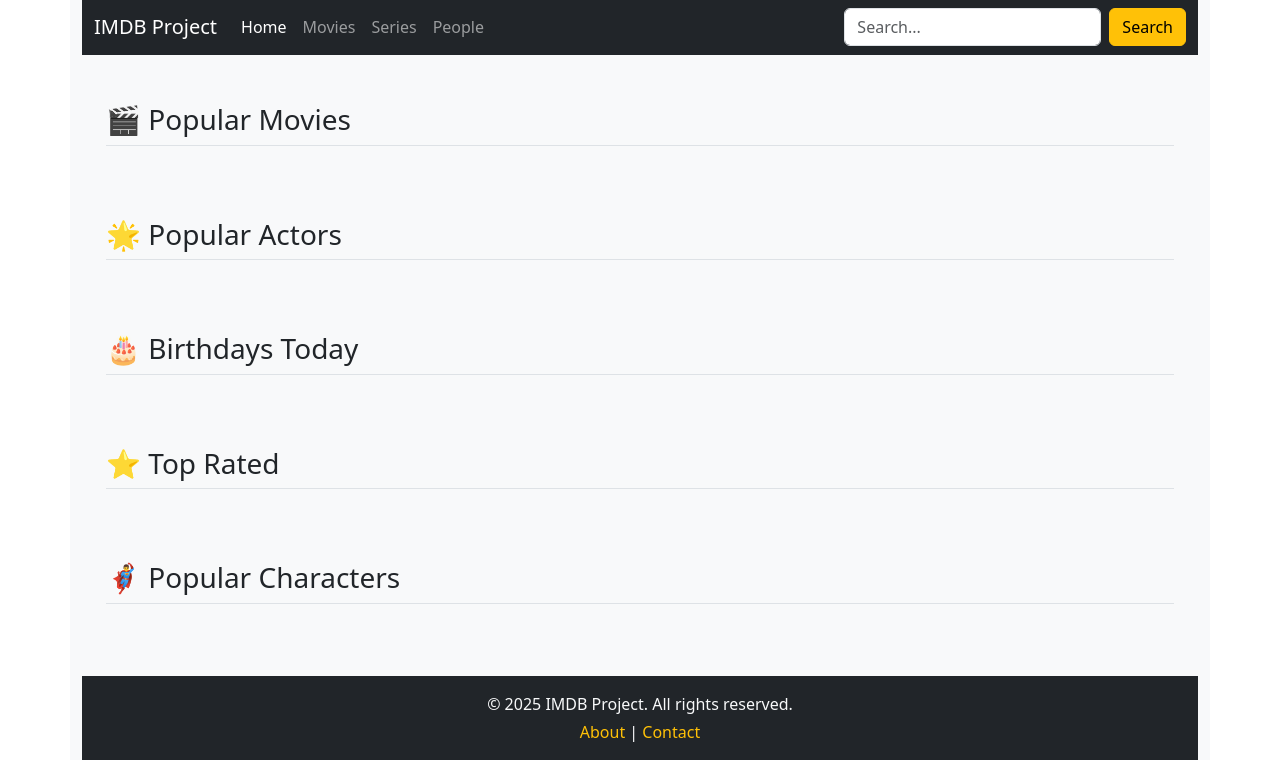
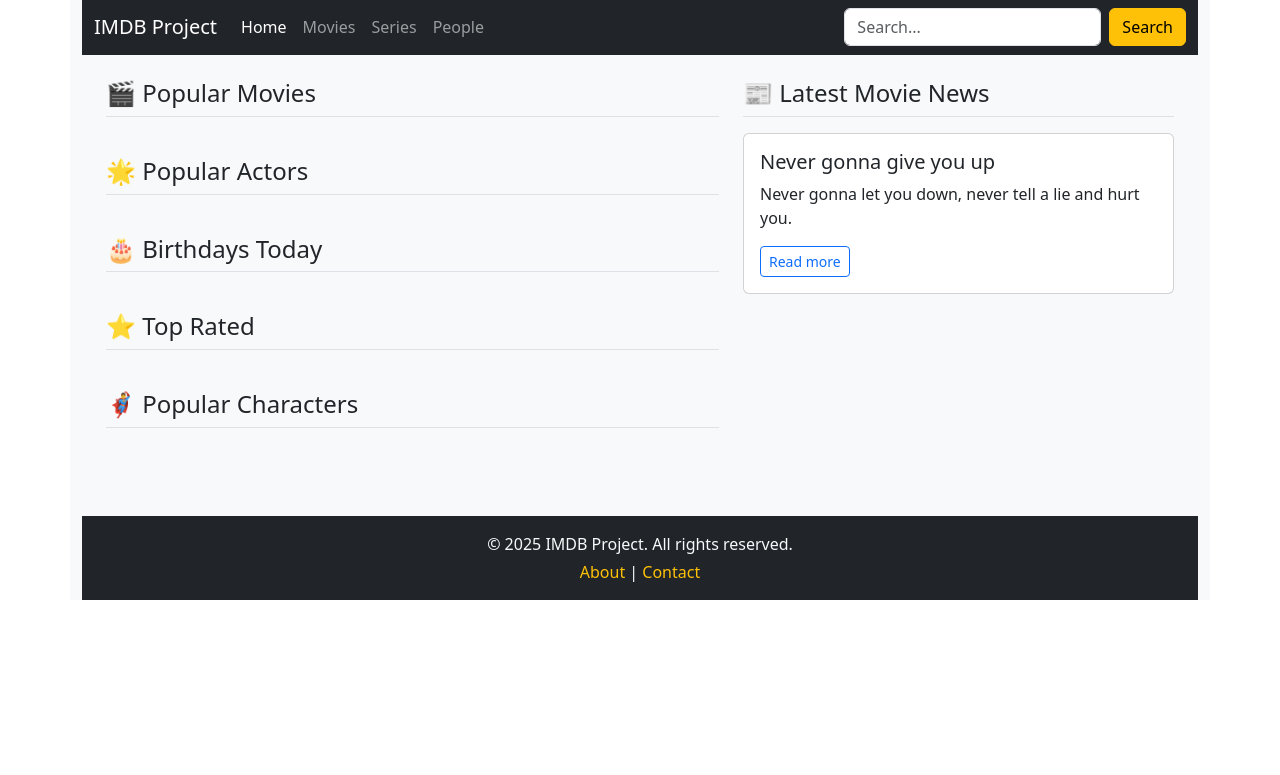
Before and after one commit to Michaellww/IMDB-group-project, a PHP site: page / in a window 1280 px wide. Shown: the part 25-800 px from the top of the page. Run offline with PHP 8.4, Linux system fonts and the light colour scheme.

Commit message:
Divided into 2 sections (left is the modular sections and right is the movie news etc.).

```diff
--- a/Skeleton/imdb-php/index.php
+++ b/Skeleton/imdb-php/index.php
@@ -11,49 +11,73 @@
 -<main role="main" class="container bg-light">
     <!-- Navigation -->
     <? include_once 'navigation.php' ?>
-    <main role="main" class="container-fluid px-4 bg-light">
+    <main class="container-fluid px-4 bg-light">
+        <div class="row">
 
+            <!-- 🧱 LEFT COLUMN (Base layout) -->
+            <div class="col-lg-7">
                 <!-- 🎬 Popular Movies -->
-        <section class="my-5" id="popular-movies">
-            <h3 class="mb-4 border-bottom pb-2">🎬 Popular Movies</h3>
+                <section class="my-4" id="popular-movies">
+                    <h4 class="mb-3 border-bottom pb-2">🎬 Popular Movies</h4>
                     <div class="row" id="movie-results">
-                <!-- Movie cards go here -->
+                        <!-- Movie cards here -->
                     </div>
                 </section>
 
                 <!-- 🌟 Popular Actors -->
-        <section class="my-5" id="popular-actors">
-            <h3 class="mb-4 border-bottom pb-2">🌟 Popular Actors</h3>
+                <section class="my-4" id="popular-actors">
+                    <h4 class="mb-3 border-bottom pb-2">🌟 Popular Actors</h4>
                     <div class="row" id="actor-results">
-                <!-- Actor cards go here -->
+                        <!-- Actor cards here -->
                     </div>
                 </section>
 
-        <!-- 🎂 Celebrity Birthdays Today -->
-        <section class="my-5" id="birthday-celebs">
-            <h3 class="mb-4 border-bottom pb-2">🎂 Birthdays Today</h3>
+                <!-- 🎂 Birthdays -->
+                <section class="my-4" id="birthday-celebs">
+                    <h4 class="mb-3 border-bottom pb-2">🎂 Birthdays Today</h4>
                     <div class="row" id="birthday-results">
-                <!-- Birthday cards go here -->
+                        <!-- Cards here -->
                     </div>
                 </section>
 
-        <!-- ⭐ Top Rated Content -->
-        <section class="my-5" id="top-rated">
-            <h3 class="mb-4 border-bottom pb-2">⭐ Top Rated</h3>
+                <!-- ⭐ Ratings -->
+                <section class="my-4" id="top-rated">
+                    <h4 class="mb-3 border-bottom pb-2">⭐ Top Rated</h4>
                     <div class="row" id="top-rated-results">
-                <!-- Top rated items go here -->
+                        <!-- Cards here -->
                     </div>
                 </section>
 
-        <!-- 🦸‍♂️ Popular Characters -->
-        <section class="my-5" id="popular-characters">
-            <h3 class="mb-4 border-bottom pb-2">🦸‍♂️ Popular Characters</h3>
+                <!-- 🦸‍♂️ Characters -->
+                <section class="my-4" id="popular-characters">
+                    <h4 class="mb-3 border-bottom pb-2">🦸‍♂️ Popular Characters</h4>
                     <div class="row" id="character-results">
-                <!-- Character cards go here -->
+                        <!-- Cards here -->
                     </div>
                 </section>
+            </div>
 
+            <!-- 📰 RIGHT COLUMN (Movie News) -->
+            <div class="col-lg-5">
+                <section class="my-4" id="movie-news">
+                    <h4 class="mb-3 border-bottom pb-2">📰 Latest Movie News</h4>
+
+                    <!-- Example News Card -->
+                    <div class="card mb-3">
+                        <div class="card-body">
+                            <h5 class="card-title">Never gonna give you up</h5>
+                            <p class="card-text">Never gonna let you down, never tell a lie and hurt you.</p>
+                            <a href="#" class="btn btn-sm btn-outline-primary">Read more</a>
+                        </div>
+                    </div>
+
+                    <!-- Add more news blocks here -->
+                </section>
+            </div>
+
+        </div>
     </main>
+
     <? include_once 'database.php'; ?>
     <!-- Footer -->
     <? include_once 'footer.php' ?>
```
Lines whose indentation alone changed are shown as unchanged.
